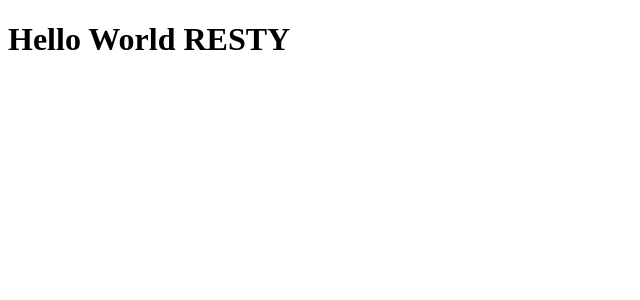
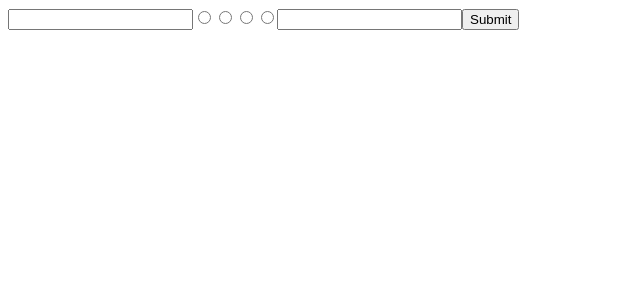
Before and after one commit to ErikGraciosa/ct-lab29-resty, a React app: page / in a window 1280 px wide. Shown: the top 300 px of the page, without its empty margins (0-640 px from the left). Built offline with nearby package versions, Linux system fonts and the light colour scheme.

Commit message:
added form

```diff
--- a/src/components/app/App.jsx
+++ b/src/components/app/App.jsx
@@ -1,5 +1,8 @@
 import React from 'react';
+import Request from '../request/Request';
 
 export default function App() {
-  return <h1>Hello World RESTY</h1>;
+
+  //coments
+  return <Request />;
 }
--- a/src/components/request/Request.jsx
+++ b/src/components/request/Request.jsx
@@ -0,0 +1,17 @@
+import React from 'react'
+
+function Request() {
+  return (
+    <form>
+      <input type="text"></input>
+      <input type="radio" name="crud-route"></input>
+      <input type="radio" name="crud-route"></input>
+      <input type="radio" name="crud-route"></input>
+      <input type="radio" name="crud-route"></input>
+      <input type="text"></input>
+      <button>Submit</button>
+    </form>
+  );
+}
+
+export default Request;
--- a/src/containers/resty/Resty.jsx
+++ b/src/containers/resty/Resty.jsx
@@ -0,0 +1 @@
+//this will be a class component
```
